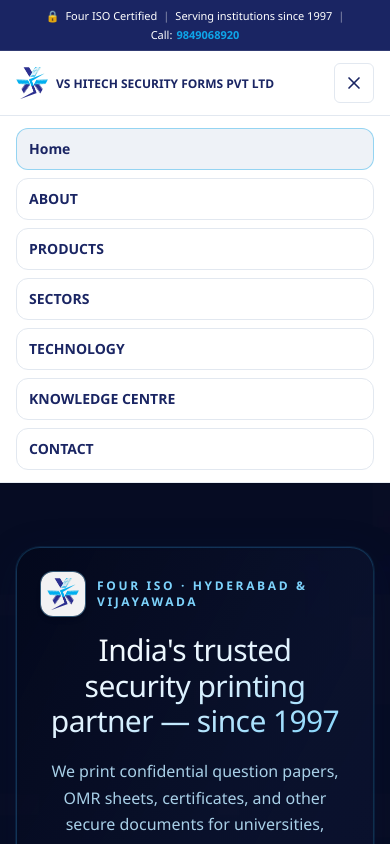
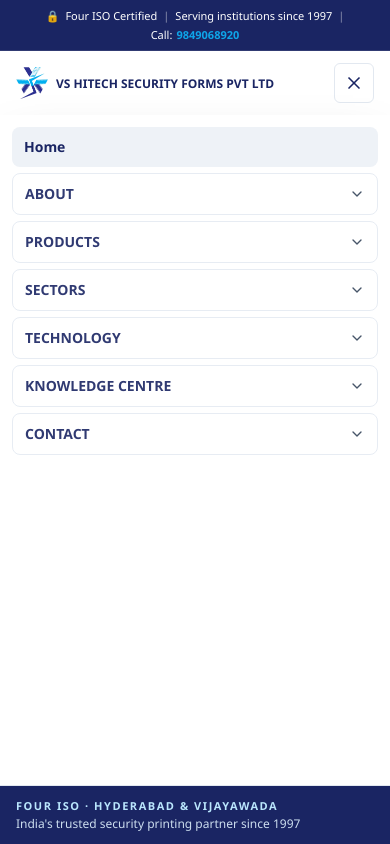
Before and after one commit to static-websites-recurssion/vs-high-tech-static, a Next.js app: page / in a window 390 px wide. Both pictures are taken after a click on the button "Toggle menu". Shown: the top 844 px of the page. Built offline with nearby package versions, Linux system fonts and the light colour scheme.

Commit message:
last mobile fixes nav bar

```diff
--- a/src/components/layout/navbar.tsx
+++ b/src/components/layout/navbar.tsx
@@ -4,7 +4,7 @@
 import Link from "next/link";
 import { usePathname, useRouter } from "next/navigation";
 import { useEffect, useRef, useState } from "react";
-import { Menu, X } from "lucide-react";
+import { ChevronDown, Menu, X } from "lucide-react";
 
 import { cn } from "@/lib/utils";
 
@@ -120,8 +120,10 @@
   const router = useRouter();
   const [open, setOpen] = useState(false);
   const [activeMenu, setActiveMenu] = useState<string | null>(null);
+  const [mobileSection, setMobileSection] = useState<string | null>(null);
   const closeTimerRef = useRef<ReturnType<typeof setTimeout> | null>(null);
   const prefetchedMenus = useRef<Set<string>>(new Set());
+  const headerBarRef = useRef<HTMLDivElement | null>(null);
 
   function openDropdown(key: string) {
     if (closeTimerRef.current) {
@@ -145,6 +147,57 @@
     }, 140);
   }
 
+  function closeMobile() {
+    setOpen(false);
+    setMobileSection(null);
+  }
+
+  function toggleMobileSection(key: string) {
+    setMobileSection((current) => (current === key ? null : key));
+    if (!prefetchedMenus.current.has(key)) {
+      prefetchedMenus.current.add(key);
+      const menu = dropdownMenus.find((m) => m.key === key);
+      menu?.items.forEach((it) => router.prefetch(it.href));
+    }
+  }
+
+  // Close mobile menu on route change
+  useEffect(() => {
+    setOpen(false);
+    setMobileSection(null);
+  }, [pathname]);
+
+  // Lock body scroll while the mobile sheet is open
+  useEffect(() => {
+    if (!open) return;
+    const previous = document.body.style.overflow;
+    document.body.style.overflow = "hidden";
+    return () => {
+      document.body.style.overflow = previous;
+    };
+  }, [open]);
+
+  // Keep the sheet pinned just under the sticky bar
+  useEffect(() => {
+    const sync = () => {
+      const bar = headerBarRef.current;
+      if (!bar) return;
+      const top = bar.getBoundingClientRect().bottom;
+      document.documentElement.style.setProperty(
+        "--mobile-nav-top",
+        `${Math.max(0, top)}px`
+      );
+    };
+
+    sync();
+    window.addEventListener("resize", sync);
+    window.addEventListener("scroll", sync, { passive: true });
+    return () => {
+      window.removeEventListener("resize", sync);
+      window.removeEventListener("scroll", sync);
+    };
+  }, [open]);
+
   useEffect(() => {
     return () => {
       if (closeTimerRef.current) clearTimeout(closeTimerRef.current);
@@ -153,11 +206,14 @@
 
   return (
     <header className="sticky top-0 z-50 isolate border-b border-border/80 bg-white shadow-sm">
-      <div className="mx-auto flex min-w-0 max-w-6xl items-center justify-between gap-3 px-4 py-3 sm:gap-4 sm:px-6 lg:px-8">
+      <div
+        ref={headerBarRef}
+        className="mx-auto flex min-w-0 max-w-6xl items-center justify-between gap-3 px-4 py-3 sm:gap-4 sm:px-6 lg:px-8"
+      >
         <Link
           href="/"
           className="min-w-0 max-w-[min(100%,18rem)] text-xs font-semibold leading-tight text-primary sm:max-w-xs sm:text-sm md:text-base"
-          onClick={() => setOpen(false)}
+          onClick={closeMobile}
         >
           <span className="flex min-w-0 items-center gap-2 sm:gap-3">
             <Image
@@ -292,7 +348,12 @@
             className="inline-flex h-10 w-10 items-center justify-center rounded-md border border-border text-primary"
             aria-expanded={open}
             aria-controls="mobile-nav"
-            onClick={() => setOpen((v) => !v)}
+            onClick={() => {
+              setOpen((v) => {
+                if (v) setMobileSection(null);
+                return !v;
+              });
+            }}
           >
             <span className="sr-only">Toggle menu</span>
             {open ? <X className="h-5 w-5" /> : <Menu className="h-5 w-5" />}
@@ -301,55 +362,121 @@
       </div>
 
       {open ? (
+        <div className="lg:hidden" id="mobile-nav">
+          <button
+            type="button"
+            aria-label="Close menu"
+            className="fixed inset-x-0 bottom-0 z-40 bg-primary/45"
+            style={{ top: "var(--mobile-nav-top, 3.5rem)" }}
+            onClick={closeMobile}
+          />
+
           <div
-          id="mobile-nav"
-          className="max-h-[min(75vh,560px)] overflow-y-auto overscroll-y-contain border-t border-border bg-white px-4 py-3 lg:hidden"
+            className="fixed inset-x-0 bottom-0 z-50 flex flex-col bg-white shadow-2xl"
+            style={{ top: "var(--mobile-nav-top, 3.5rem)" }}
+            role="dialog"
+            aria-modal="true"
+            aria-label="Mobile navigation"
           >
-          <div className="flex flex-col gap-2">
+            <nav className="min-h-0 flex-1 overflow-y-auto overscroll-y-contain px-3 py-3">
+              <div className="flex flex-col gap-1.5">
                 <Link
                   href="/"
-              onClick={() => setOpen(false)}
+                  onClick={closeMobile}
                   className={cn(
-                "rounded-xl border border-border px-3 py-2.5 text-sm font-semibold transition-colors",
+                    "rounded-lg px-3 py-2.5 text-sm font-semibold transition-colors",
                     pathname === "/"
-                  ? "border-accent/40 bg-muted text-primary"
+                      ? "bg-muted text-primary"
                       : "text-primary hover:bg-muted/70"
                   )}
                 >
                   Home
                 </Link>
-            {dropdownMenus.map((menu) => (
-              <details
+
+                {dropdownMenus.map((menu) => {
+                  const isExpanded = mobileSection === menu.key;
+                  const parentActive =
+                    isPathActive(pathname, menu.href) ||
+                    menu.items.some((it) => isPathActive(pathname, it.href));
+
+                  return (
+                    <div
                       key={menu.key}
-                className="group rounded-xl border border-border bg-white"
+                      className="rounded-lg border border-border/80"
                     >
-                <summary className="cursor-pointer list-none px-3 py-2.5 text-sm font-semibold text-primary">
-                  {menu.label}
-                </summary>
-                <div className="grid grid-cols-1 gap-1 border-t border-border px-3 py-3">
+                      <button
+                        type="button"
+                        aria-expanded={isExpanded}
+                        onClick={() => toggleMobileSection(menu.key)}
+                        className={cn(
+                          "flex w-full items-center justify-between gap-3 px-3 py-2.5 text-left text-sm font-semibold transition-colors",
+                          parentActive || isExpanded
+                            ? "text-primary"
+                            : "text-primary/90"
+                        )}
+                      >
+                        <span>{menu.label}</span>
+                        <ChevronDown
+                          className={cn(
+                            "h-4 w-4 shrink-0 text-muted-foreground transition-transform duration-200",
+                            isExpanded && "rotate-180"
+                          )}
+                          aria-hidden
+                        />
+                      </button>
+
+                      {isExpanded ? (
+                        <div className="border-t border-border/70 px-2 pb-2 pt-1">
+                          <Link
+                            href={menu.href}
+                            onClick={closeMobile}
+                            className="mb-1 block rounded-md px-2.5 py-1.5 text-xs font-semibold tracking-wide text-accent hover:bg-muted/60"
+                          >
+                            View all {menu.label.toLowerCase()} →
+                          </Link>
+                          <ul className="flex flex-col">
                             {menu.items.map((item) => (
+                              <li key={item.href}>
                                 <Link
-                      key={item.href}
                                   href={item.href}
                                   prefetch={false}
-                      target={item.targetBlank ? "_blank" : undefined}
+                                  target={
+                                    item.targetBlank ? "_blank" : undefined
+                                  }
                                   rel={
-                        item.targetBlank ? "noopener noreferrer" : undefined
+                                    item.targetBlank
+                                      ? "noopener noreferrer"
+                                      : undefined
                                   }
-                      onClick={() => setOpen(false)}
+                                  onClick={closeMobile}
                                   className={cn(
-                        "break-words rounded-lg px-2 py-2 text-sm transition-colors",
+                                    "block rounded-md px-2.5 py-2 text-[13px] leading-snug transition-colors",
                                     isPathActive(pathname, item.href)
-                          ? "border border-accent/40 bg-muted text-primary"
-                          : "text-foreground/90 hover:bg-muted"
+                                      ? "bg-muted font-semibold text-primary"
+                                      : "text-foreground/85 hover:bg-muted/70 hover:text-primary"
                                   )}
                                 >
                                   {item.label}
                                 </Link>
+                              </li>
                             ))}
+                          </ul>
                         </div>
-              </details>
-            ))}
+                      ) : null}
+                    </div>
+                  );
+                })}
+              </div>
+            </nav>
+
+            <div className="shrink-0 border-t border-border bg-primary px-4 py-3 text-white">
+              <p className="text-[11px] font-semibold tracking-[0.14em] text-sky-200">
+                FOUR ISO · HYDERABAD &amp; VIJAYAWADA
+              </p>
+              <p className="mt-0.5 text-xs text-sky-100/90">
+                India&apos;s trusted security printing partner since 1997
+              </p>
+            </div>
           </div>
         </div>
       ) : null}
```
Lines whose indentation alone changed are shown as unchanged.
